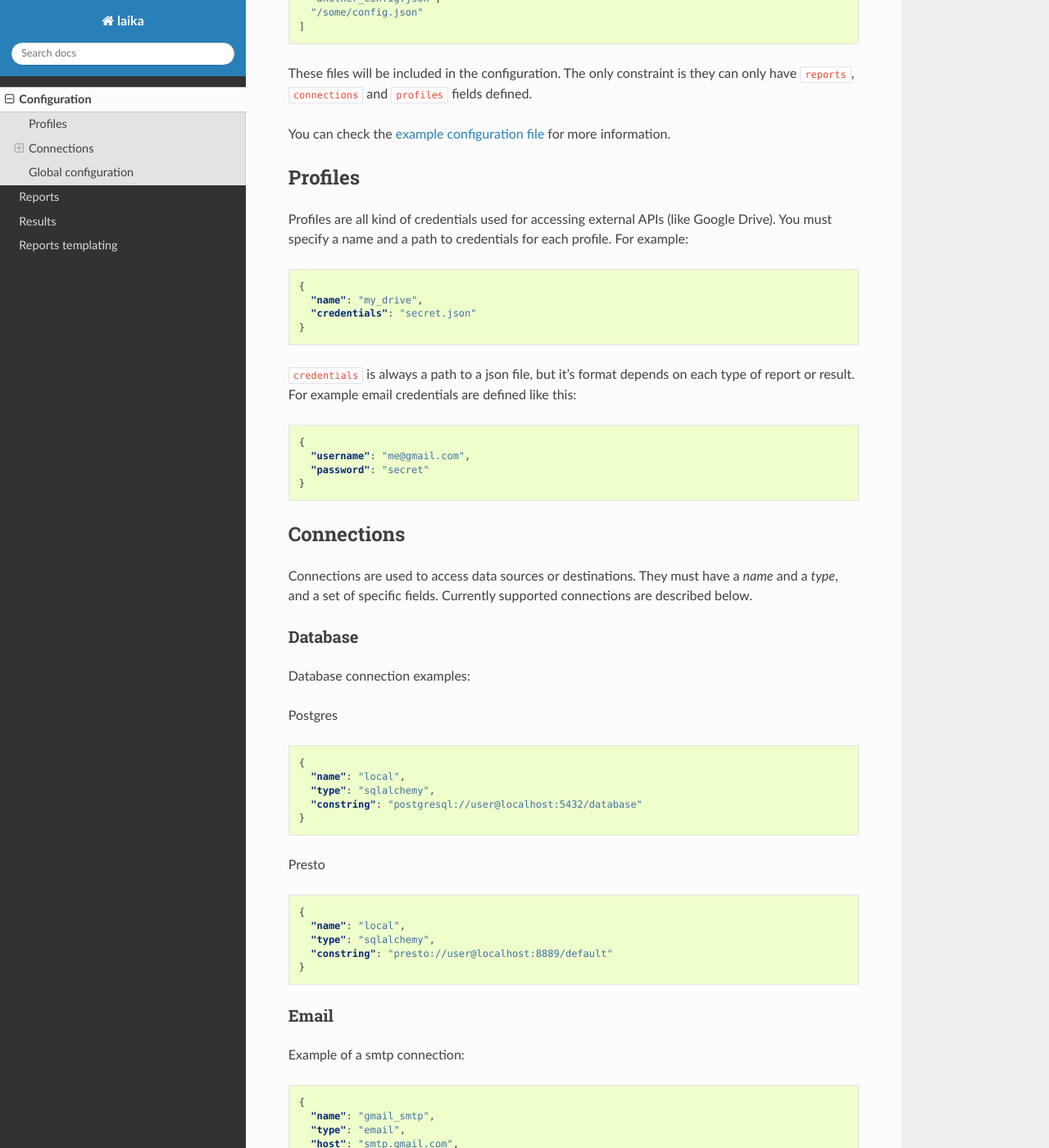
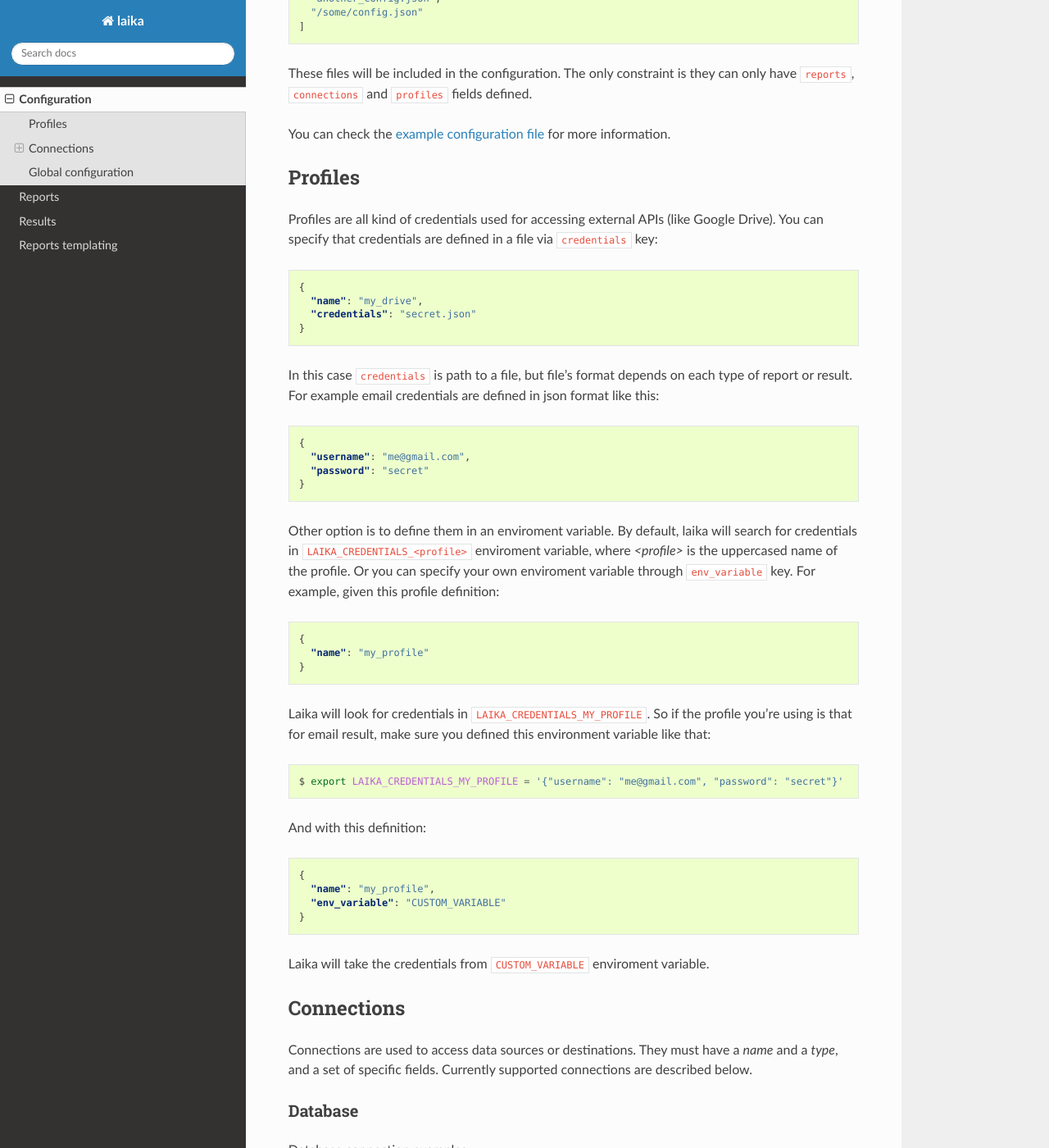
Before and after one commit to trocafone/laika, a Sphinx documentation site: the page built from docs/configuration.rst, in a window 1280 px wide and 1400 px high, scrolled down 471 px. Shown: the whole window at 82% size. Built offline with Sphinx 7.4.7 and the Read the Docs theme 2.0.0, drawn with Linux system fonts in a browser that asks for light colours.

Commit message:
Document the changes in profiles

```diff
--- a/docs/configuration.rst
+++ b/docs/configuration.rst
@@ -35,8 +35,8 @@ Profiles
 ~~~~~~~~
 
 Profiles are all kind of credentials used for accessing external APIs
-(like Google Drive). You must specify a name and a path to credentials
-for each profile. For example:
+(like Google Drive). You can specify that credentials are defined in a file
+via ``credentials`` key:
 
 .. code:: json
 
@@ -45,9 +45,9 @@ for each profile. For example:
       "credentials": "secret.json"
     }
 
-``credentials`` is always a path to a json file, but it's format depends
+In this case ``credentials`` is path to a file, but file's format depends
 on each type of report or result. For example email credentials are
-defined like this:
+defined in json format like this:
 
 .. code:: json
 
@@ -55,6 +55,39 @@ defined like this:
       "username": "me@gmail.com",
       "password": "secret"
     }
+
+Other option is to define them in an enviroment variable. By default, laika
+will search for credentials in ``LAIKA_CREDENTIALS_<profile>`` enviroment
+variable, where *<profile>* is the uppercased name of the profile. Or you can
+specify your own enviroment variable through ``env_variable`` key.
+For example, given this profile definition:
+
+.. code:: json
+
+    {
+      "name": "my_profile"
+    }
+
+Laika will look for credentials in ``LAIKA_CREDENTIALS_MY_PROFILE``. So if the
+profile you're using is that for email result, make sure you defined this
+environment variable like that:
+
+.. code:: bash
+
+    $ export LAIKA_CREDENTIALS_MY_PROFILE = '{"username": "me@gmail.com", "password": "secret"}'
+
+
+And with this definition:
+
+
+.. code:: json
+
+    {
+      "name": "my_profile",
+      "env_variable": "CUSTOM_VARIABLE"
+    }
+
+Laika will take the credentials from ``CUSTOM_VARIABLE`` enviroment variable.
 
 Connections
 ~~~~~~~~~~~
--- a/docs/reports.rst
+++ b/docs/reports.rst
@@ -151,7 +151,7 @@ parsing logic from the File report.
 
 Configuration:
 
--  profile: Name of the profile to use. It's credentials must be ones of
+-  profile: Name of the profile to use. Credentials must be ones of
    a service account with access to Google Drive's API.
 -  grant: email of a grant account, in the name of which the document
    will be downloaded. Grant must have access to specified folder.
--- a/docs/results.rst
+++ b/docs/results.rst
@@ -162,8 +162,8 @@ SFTP
 ``type: sftp``. Uploads the data to a SFTP server. Configurations for this
 kind of result are:
 
--  profile: Name of the profile to use. Credentials file must have
-   ``username`` and optionally ``password`` fields and/or ``private_key`` to
+-  profile: Name of the profile to use. Credentials must have ``username``
+   and optionally ``password`` fields and/or ``private_key`` to
    authenticate in the SFTP service. ``private_key`` should be a path to a file
    with the private key.
 -  connection: Name of a connection of ftp type.
```
Also changed, not shown: other parts of docs/reports.rst (+2 -2 lines), CHANGELOG.md (+2 -0 lines).
